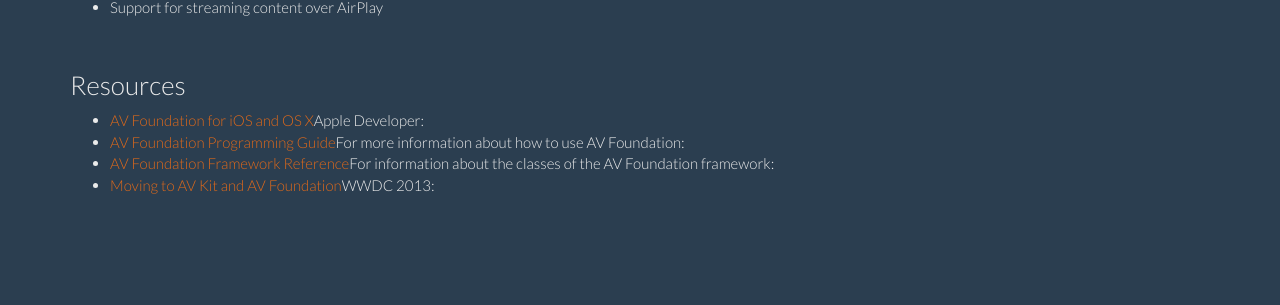
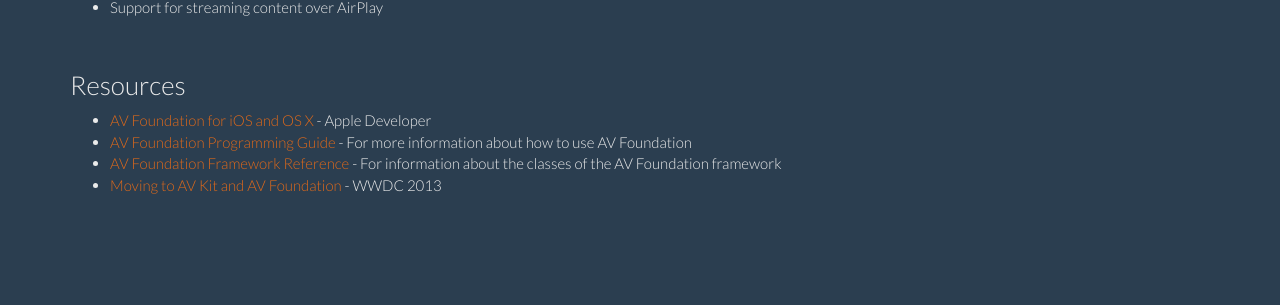
Before and after one commit to ioskit/ioskit.github.io, a Jekyll site: the page built from _kits/AVFoundation.md, in a window 1280 px wide and 1162 px high. Shown: the part 655-960 px from the top of the window. Built offline with Jekyll 4.4.1, drawn with Linux system fonts in a browser that asks for light colours; nearby versions of some CDN libraries.

Commit message:
Refactoring on kit layout.

```diff
--- a/_kits/AVFoundation.md
+++ b/_kits/AVFoundation.md
@@ -11,19 +11,19 @@ links:
  - link:
      name: 'AV Foundation for iOS and OS X'
      url: https://developer.apple.com/av-foundation/
-     description: 'Apple Developer: '
+     description: ' - Apple Developer'
  - link:
      name: 'AV Foundation Programming Guide'
      url: https://developer.apple.com/library/ios/documentation/AudioVideo/Conceptual/AVFoundationPG/Articles/00_Introduction.html
-     description: 'For more information about how to use AV Foundation: '
+     description: ' - For more information about how to use AV Foundation'
  - link:
      name: 'AV Foundation Framework Reference'
      url: https://developer.apple.com/library/ios/documentation/AVFoundation/Reference/AVFoundationFramework/index.html
-     description: 'For information about the classes of the AV Foundation framework: '
+     description: ' - For information about the classes of the AV Foundation framework'
  - link:
      name: 'Moving to AV Kit and AV Foundation'
      url: https://developer.apple.com/videos/wwdc/2013/#606
-     description: 'WWDC 2013: '
+     description: ' - WWDC 2013'
 ---
 
 The **AV Foundation framework** (`AVFoundation.framework`) provides a set of Objective-C classes for playing, recording, and managing audio and video content. Use this framework when you want to integrate media capabilities seamlessly into your app’s user interface. You can also use it for more advanced media handling. For example, you use this framework to play multiple sounds simultaneously and control numerous aspects of the playback and recording process.
```
Also changed, not shown: _kits/AVKit.md (+2 -2 lines), _kits/Accelerate.md (+4 -4 lines), _kits/Accounts.md (+2 -2 lines).
